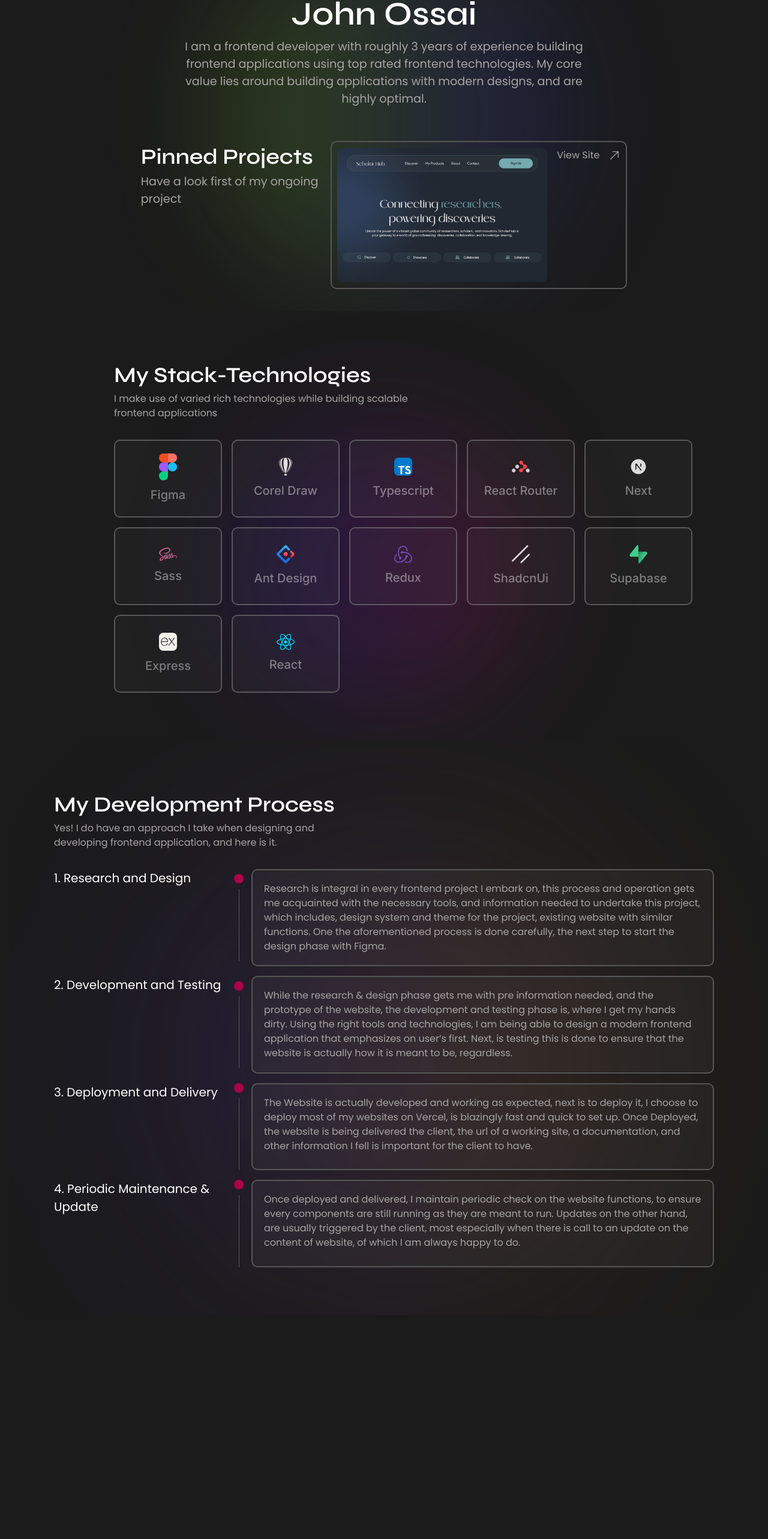
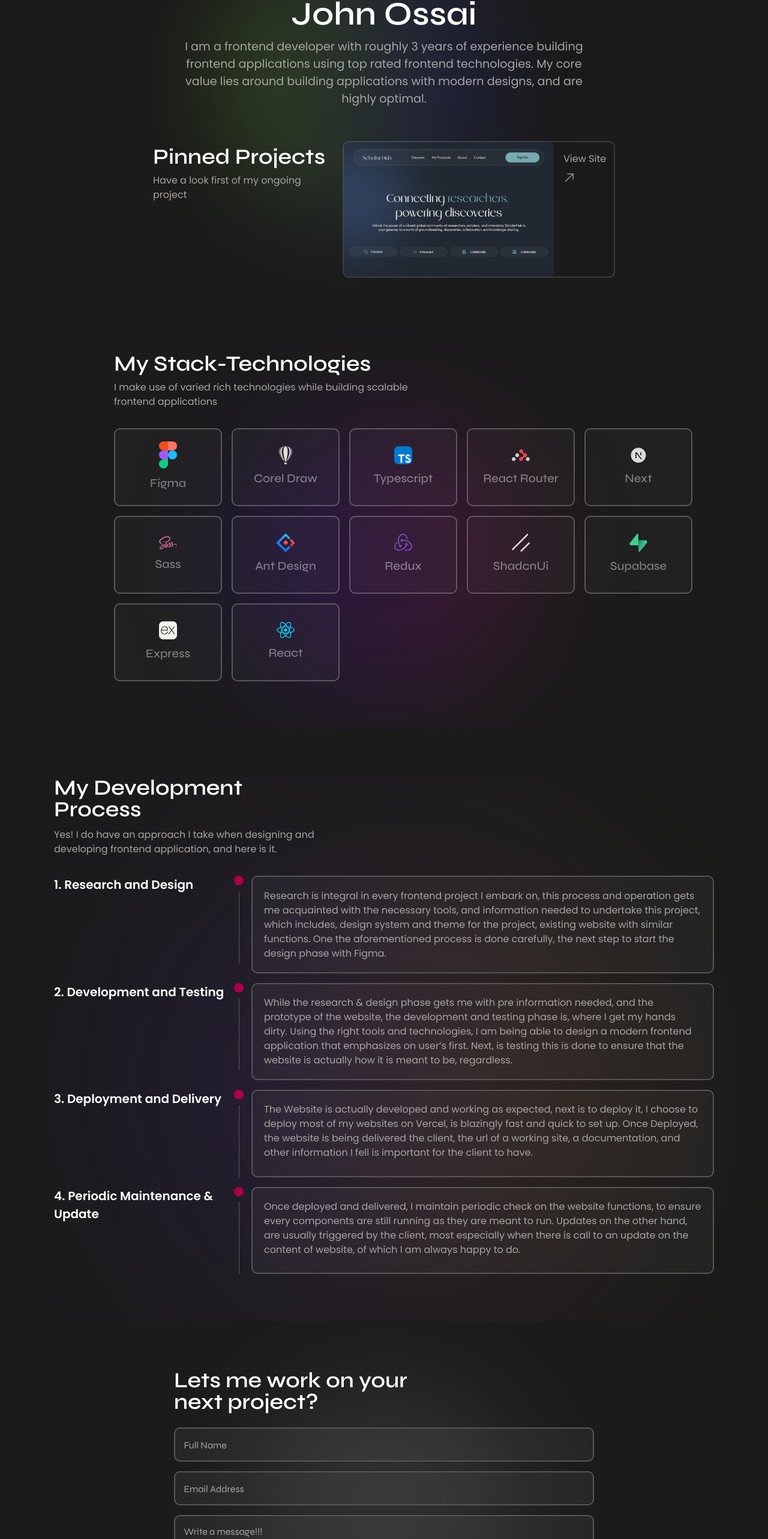
Before and after one commit to JohnnnGreat/PortFolio-New-Ui, a Next.js app: page / in a window 1280 px wide. Shown: the part 219-2785 px from the top of the page at 60% size. Before the commit the page ends 2412 px from the top, so only its background shows below. Built offline with nearby package versions, Linux system fonts and the light colour scheme.

Commit message:
Fixed Responsiveness issues

```diff
--- a/src/app/page.tsx
+++ b/src/app/page.tsx
@@ -1,6 +1,7 @@
 import Development from "@/components/Development/Development";
 import Hero from "@/components/HeroComponent/Hero";
 import Tech from "@/components/Tech/Tech";
+import Work from "@/components/Work/Work";
 
 export default function Home() {
   return (
@@ -8,6 +9,7 @@ export default function Home() {
       <Hero />
       <Tech />
       <Development />
+      <Work />
     </>
   );
 }
--- a/src/components/Development/Development.scss
+++ b/src/components/Development/Development.scss
@@ -2,6 +2,10 @@
   overflow: hidden;
   padding: 5rem 1rem;
   position: relative;
+
+  @media (max-width: 567px) {
+    padding: 3rem 1rem;
+  }
 
   &__wrapper {
     max-width: 1100px;
@@ -11,7 +15,8 @@
       font-size: 36px;
       color: #fff;
       font-weight: 600;
-
+      max-width: 400px;
+      line-height: 1;
       @media (max-width: 567px) {
         font-size: 24px;
       }
@@ -21,9 +26,9 @@
       color: #a7a4a4;
       font-size: 1rem;
       max-width: 500px;
-
+      margin-top: 0.8rem;
       @media (max-width: 567px) {
-        font-size: 1rem;
+        font-size: 0.9rem;
       }
     }
 
@@ -43,7 +48,7 @@
           color: #fff;
           font-size: 20px;
           min-width: 300px;
-
+          font-weight: 600;
           @media (max-width: 567px) {
             font-size: 18px;
           }
@@ -72,7 +77,7 @@
           .divider {
             display: flex;
             flex-direction: column;
-            justify-content: center;
+
             align-items: center;
             gap: 0.6rem;
             .dot {
@@ -103,10 +108,9 @@
 .dev-blur-eff {
   position: absolute;
   z-index: -1;
-  height: 120%;
-  top: 0;
 
   @media (max-width: 567px) {
-    width: 400% !important;
+    width: 3000px;
+    height: 1000px;
   }
 }
--- a/src/components/HeroComponent/Hero.scss
+++ b/src/components/HeroComponent/Hero.scss
@@ -31,6 +31,12 @@ $primary_color: #8cf506;
           display: flex;
           align-items: center;
           justify-content: center;
+          transition: 300ms ease;
+
+          &:hover {
+            border: 1px solid #fff;
+            transition: 300ms ease;
+          }
 
           @media (max-width: 567px) {
             width: 35px;
@@ -61,6 +67,13 @@ $primary_color: #8cf506;
           background-color: #ffffff1a;
           border-radius: 10px;
           height: max-content;
+          transition: 300ms ease;
+          &:hover {
+            border: 2px solid #ffffff4b;
+            background-color: transparent;
+            transition: 300ms ease;
+            margin-bottom: 0.7rem;
+          }
 
           @media (max-width: 567px) {
             display: none;
@@ -73,6 +86,11 @@ $primary_color: #8cf506;
           display: inline-block;
           background-color: $primary_color;
           border-radius: 10px;
+          transition: 300ms ease;
+          &:hover {
+            transition: 300ms ease;
+            margin-bottom: 0.7rem;
+          }
         }
       }
     }
@@ -148,7 +166,7 @@ $primary_color: #8cf506;
 
         p {
           color: #a7a4a4;
-          font-size: 1.2rem;
+          font-size: 1rem;
           max-width: 300px;
 
           @media (max-width: 567px) {
@@ -160,12 +178,13 @@ $primary_color: #8cf506;
       &__second {
         display: flex;
         gap: 1rem;
-        padding: 0.6rem;
-        border: 2px solid #565656;
+
+        border: 2px solid #ffffff25;
         border-radius: 10px;
-
+        padding-right: 0.8rem;
         @media (max-width: 567px) {
           flex-direction: column;
+          padding-right: 0;
         }
         img {
           width: 350px;
@@ -178,7 +197,20 @@ $primary_color: #8cf506;
         a {
           color: #a7a4a4;
           display: flex;
-          gap: 0.9rem;
+          gap: 0.4rem;
+          flex-direction: column;
+          margin-top: 1rem;
+          transition: 300ms ease-in-out;
+          &:hover {
+            transition: 300ms ease-in-out;
+            color: #ffffffe5;
+          }
+
+          @media (max-width: 567px) {
+            flex-direction: row;
+            margin-left: 1rem;
+            margin-bottom: 1rem;
+          }
 
           svg {
             width: 20px;
@@ -193,9 +225,8 @@ $primary_color: #8cf506;
 .hero-blue-eff {
   position: absolute;
   z-index: -1;
-  height: 120%;
-  top: 0;
-
+  height: 100%;
+  right: 3rem;
   @media (max-width: 567px) {
     width: 190% !important;
   }
--- a/src/components/Tech/Tech.scss
+++ b/src/components/Tech/Tech.scss
@@ -2,7 +2,9 @@
   padding: 5rem 1rem;
   overflow: hidden;
   position: relative;
-
+  @media (max-width: 567px) {
+    padding: 3rem 1rem;
+  }
   &__wrapper {
     max-width: 900px;
     margin: auto;
@@ -27,7 +29,7 @@
       max-width: 500px;
 
       @media (max-width: 567px) {
-        font-size: 1rem;
+        font-size: 0.9rem;
       }
     }
 
@@ -56,8 +58,18 @@
           align-items: center;
           flex-direction: column;
           gap: 0.6rem;
+          transition: 300ms ease;
           img {
             width: 30px;
+          }
+
+          &:hover {
+            border: 2px solid #cececee5;
+            transition: 300ms ease;
+
+            p {
+              color: #cececee5;
+            }
           }
           @media (max-width: 567px) {
             height: 120px;
@@ -70,7 +82,7 @@
             font-size: 20px;
             font-weight: 500;
             color: #ffffff6b;
-
+            font-family: "Syne", sans-serif;
             @media (max-width: 567px) {
               font-size: 1rem;
             }
--- /dev/null
+++ b/src/components/Work/Work.scss
@@ -0,0 +1,72 @@
+.work {
+  overflow: hidden;
+  padding: 5rem 1rem;
+  position: relative;
+  @media (max-width: 567px) {
+    padding: 3rem 1rem;
+  }
+  &__wrapper {
+    max-width: 700px;
+    margin: auto;
+
+    @media (max-width: 567px) {
+      max-width: 100%;
+    }
+
+    h1 {
+      font-size: 36px;
+      color: #fff;
+      font-weight: 600;
+      max-width: 400px;
+      line-height: 1;
+      @media (max-width: 567px) {
+        font-size: 24px;
+      }
+    }
+
+    form {
+      display: flex;
+      flex-direction: column;
+      gap: 1rem;
+      margin-top: 1.5rem;
+
+      input,
+      textarea {
+        width: 100%;
+        border: 2px solid #565656;
+        border-radius: 10px;
+        background: none;
+        outline: none;
+        padding: 0.9rem 0.9rem;
+        background-color: #ffffff0c;
+        color: #a7a4a4;
+        &::placeholder {
+          font-family: "Syne", sans-serif;
+          color: #a7a4a4;
+        }
+      }
+
+      button {
+        background: #8cf506;
+        padding: 0.9rem 0.9rem;
+        border-radius: 10px;
+        font-family: "Syne", sans-serif;
+        font-size: 20px;
+        font-weight: 700;
+        display: flex;
+        align-items: center;
+        justify-content: center;
+        gap: 0.7rem;
+      }
+    }
+  }
+}
+
+// Constants ----------------------------------------------------------------
+.work-blur-eff {
+  position: absolute;
+  z-index: -1;
+  height: 120%;
+  top: 0;
+  opacity: 0.6;
+}
--- /dev/null
+++ b/src/components/Work/Work.tsx
@@ -0,0 +1,28 @@
+import React from "react";
+import "./Work.scss";
+import SendIcon from "../../../public/svgs/Send.svg";
+import Image from "next/image";
+import WorkBlur from "../../../public/blur/workBlur.svg";
+
+const Work = () => {
+  return (
+    <div className="work">
+      <Image src={WorkBlur} className="work-blur-eff" alt="Work Blur Effect" />
+      <div className="work__wrapper">
+        <h1 className="work-header font-header">Lets me work on your next project?</h1>
+
+        <form action="">
+          <input type="text" placeholder="Full Name" />
+          <input type="text" placeholder="Email Address" />
+          <textarea name="" placeholder="Write a message!!!" id=""></textarea>
+          <button type="submit">
+            Send
+            <Image src={SendIcon} alt="send icon" />
+          </button>
+        </form>
+      </div>
+    </div>
+  );
+};
+
+export default Work;
```
Also changed, not shown: public/blur/workBlur.svg (added), public/svgs/Send.svg (added).
